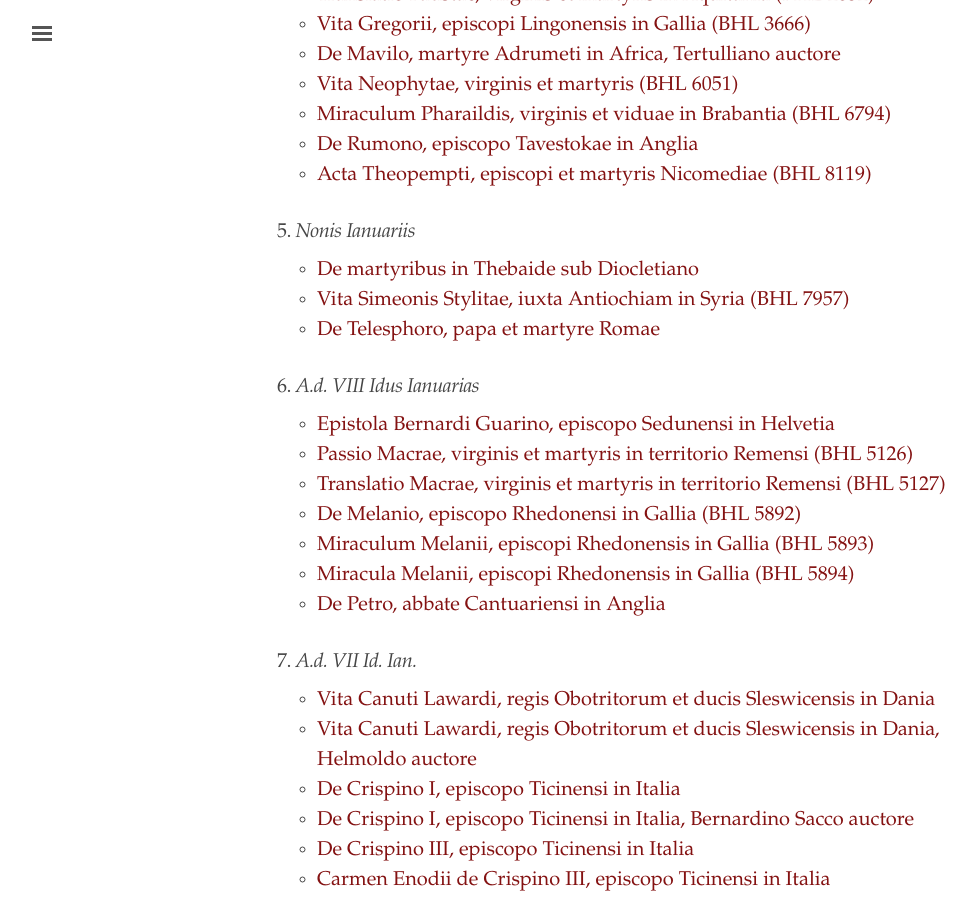
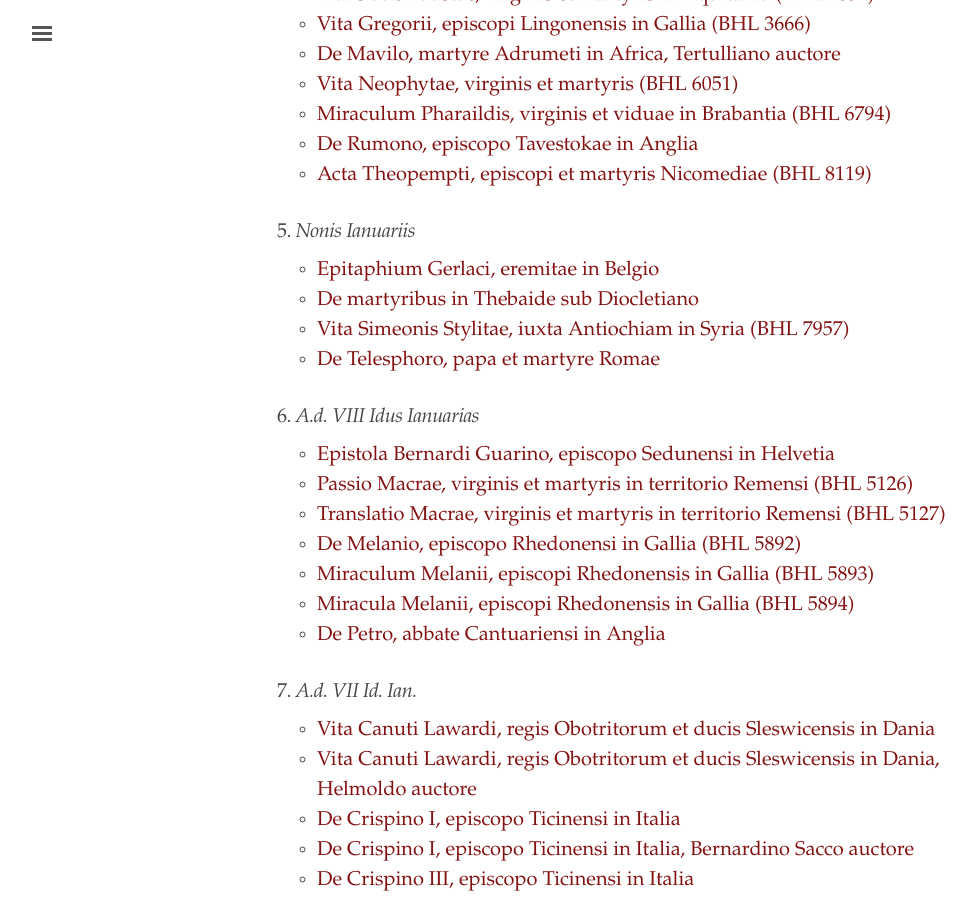
Before and after one commit to cjkoepke1/latin-hagiography, a Jekyll site: the page built from index.md, in a window 1280 px wide and 900 px high, scrolled down 1570 px. Shown: the whole window, without its empty margins (3-979 px from the left). Built offline with Jekyll 4.4.1, drawn with Linux system fonts in a browser that asks for light colours.

Commit message:
Added epitaphium Gerlaci eremitae

```diff
--- a/index.md
+++ b/index.md
@@ -61,6 +61,7 @@ title: "Latin Hagiography"
 
 ### 5. *Nonis Ianuariis*
 
+- [Epitaphium Gerlaci, eremitae in Belgio](https://cjkoepke1.github.io/latin-hagiography/texts/epitaphium-gerlaci-eremitae/)
 - [De martyribus in Thebaide sub Diocletiano](https://cjkoepke1.github.io/latin-hagiography/texts/de-martyribus-in-thebaide/)
 - [Vita Simeonis Stylitae, iuxta Antiochiam in Syria (BHL 7957)](https://cjkoepke1.github.io/latin-hagiography/texts/vita-simeonis/)
 - [De Telesphoro, papa et martyre Romae](https://cjkoepke1.github.io/latin-hagiography/texts/de-telesphoro-papa/)
```
